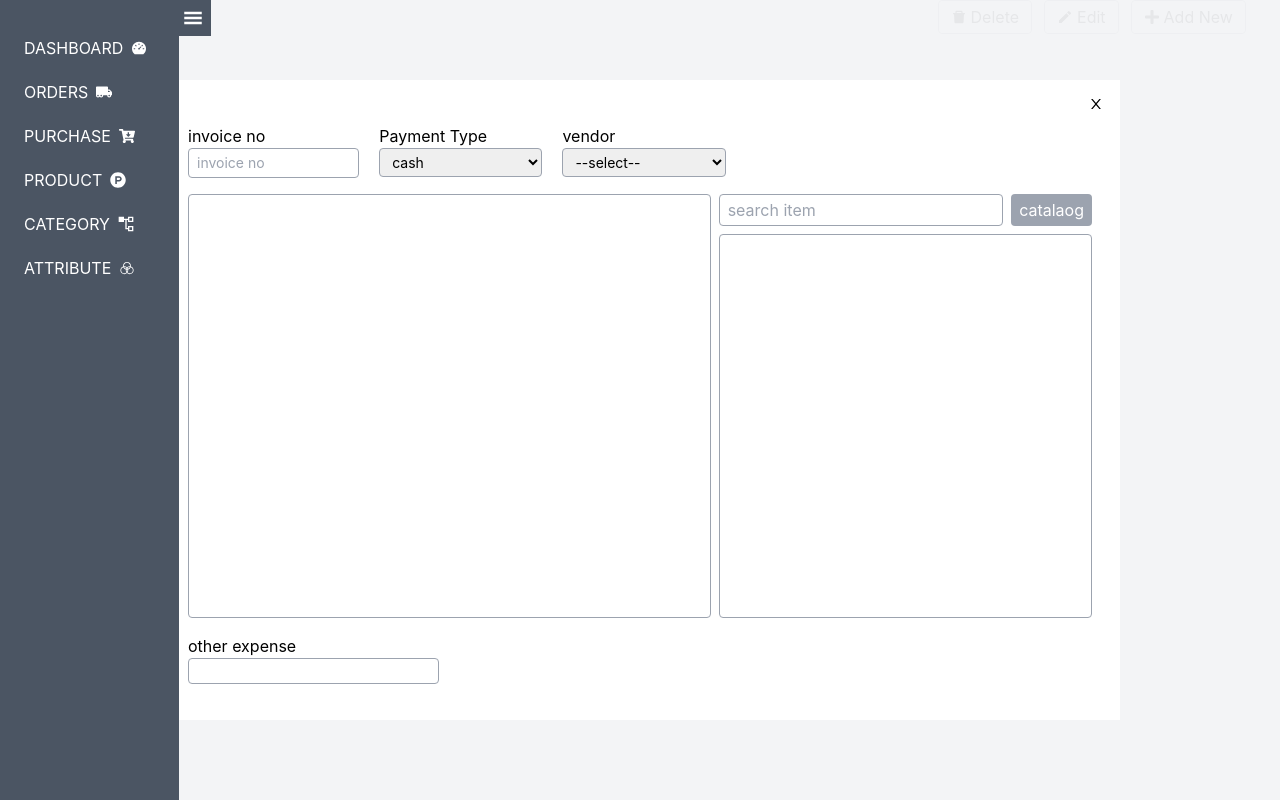
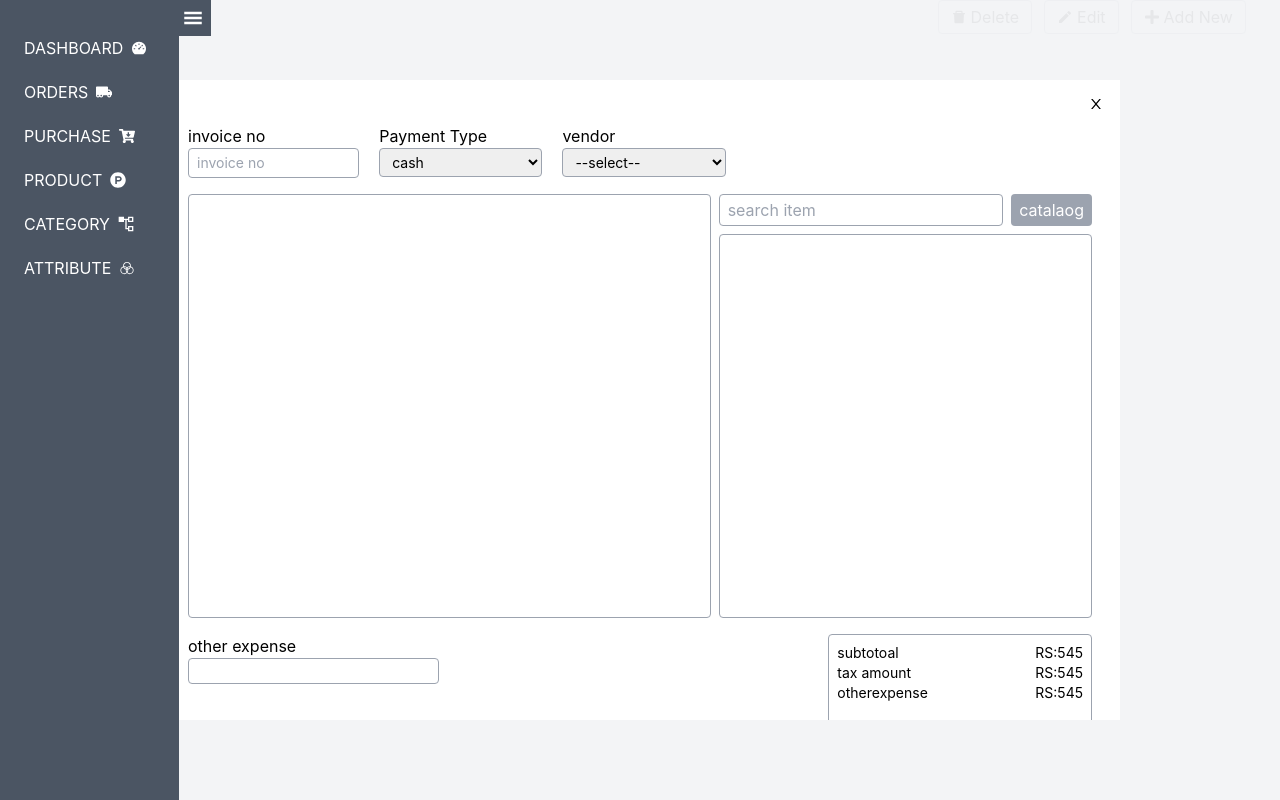
Before and after one commit to fahadpj23/mobilehouse, a React (Create React App) app: page /Purchase in a window 1280 px wide. Both pictures are taken after a click on the button "Add New". Built offline with nearby package versions, Linux system fonts and the light colour scheme.

Commit message:
purchase

```diff
--- a/src/components/admindashboard/PurchaseComponent/purchaseAdd.js
+++ b/src/components/admindashboard/PurchaseComponent/purchaseAdd.js
@@ -46,7 +46,7 @@ const PurchaseAdd=()=>{
 
                     </div>
                 </div>
-                <div className="w-full">
+                <div className="w-full flex justify-between">
                     <div className="w-5/12">
                         <div>
                             <h1>other expense</h1>
@@ -54,7 +54,35 @@ const PurchaseAdd=()=>{
                         </div>
 
                     </div>
-                    <div className="w-7/12">
+                    <div className="w-7/12 flex   justify-end">
+                        <div className="w-6/12 flex flex-col justify-between h-44 border border-gray-400 p-2 rounded">
+                                <div className="text-sm" >
+                                    <div className="flex w-full justify-between">
+                                            <h1>subtotoal</h1>
+                                            <h1>RS:545</h1>
+                                    </div>
+                                    <div className="flex w-full justify-between">
+                                            <h1>tax amount</h1>
+                                            <h1>RS:545</h1>
+                                    </div>
+                                    <div className="flex w-full justify-between">
+                                            <h1>otherexpense</h1>
+                                            <h1>RS:545</h1>
+                                    </div>
+
+                                </div>
+                                <div >
+                                    <div className="flex w-full justify-between font-semibold">
+                                            <h1>Net Amount</h1>
+                                            <h1>RS:545</h1>
+                                    </div>
+                                    <div>
+                                        <button className="px-2 bg-red-500 text-white">Clear</button>
+                                        <button className="px-2 bg-green-500 text-white">Checkout</button>
+                                    </div>
+                                </div>
+                        </div>
+
 
                     </div>
 
```
